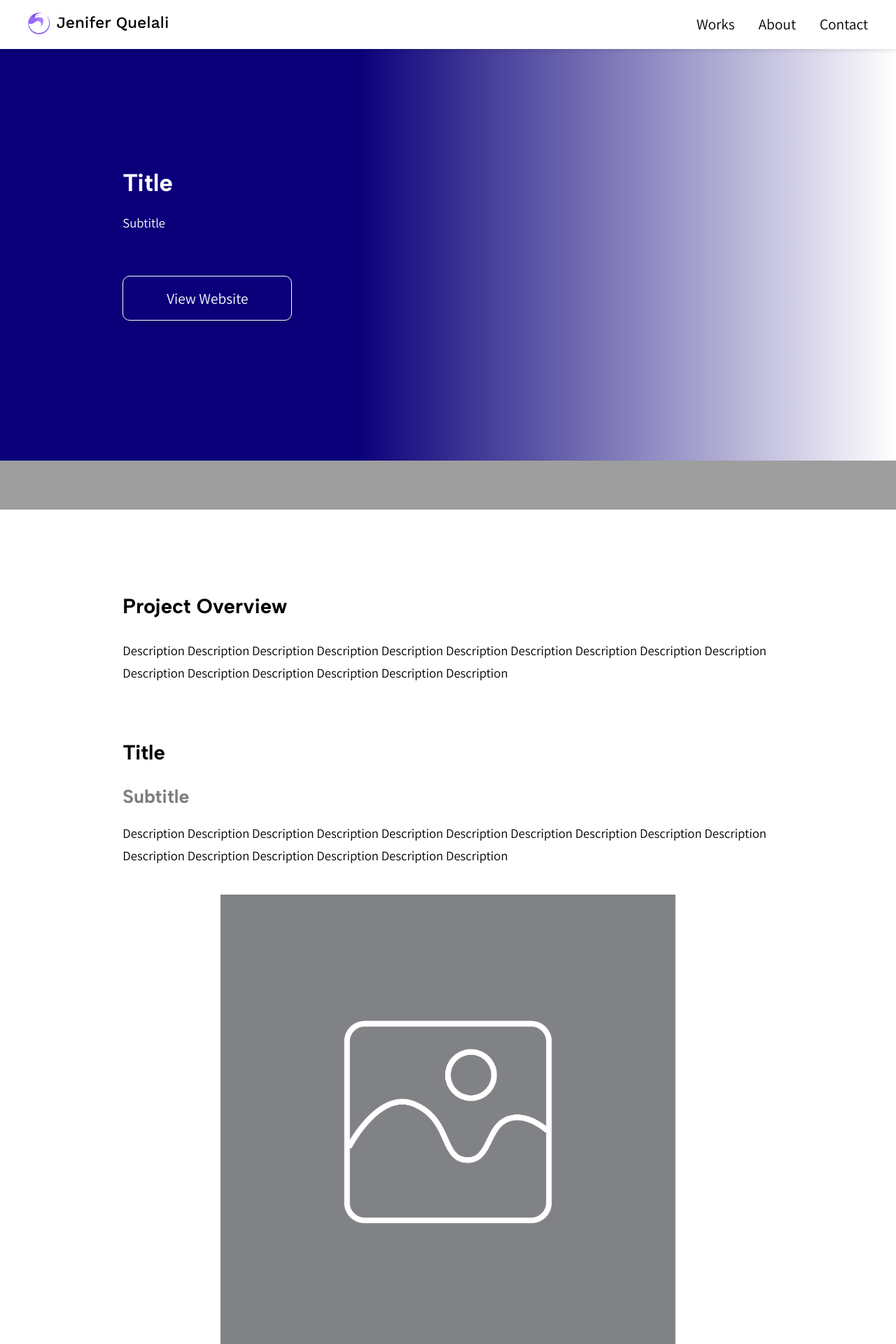
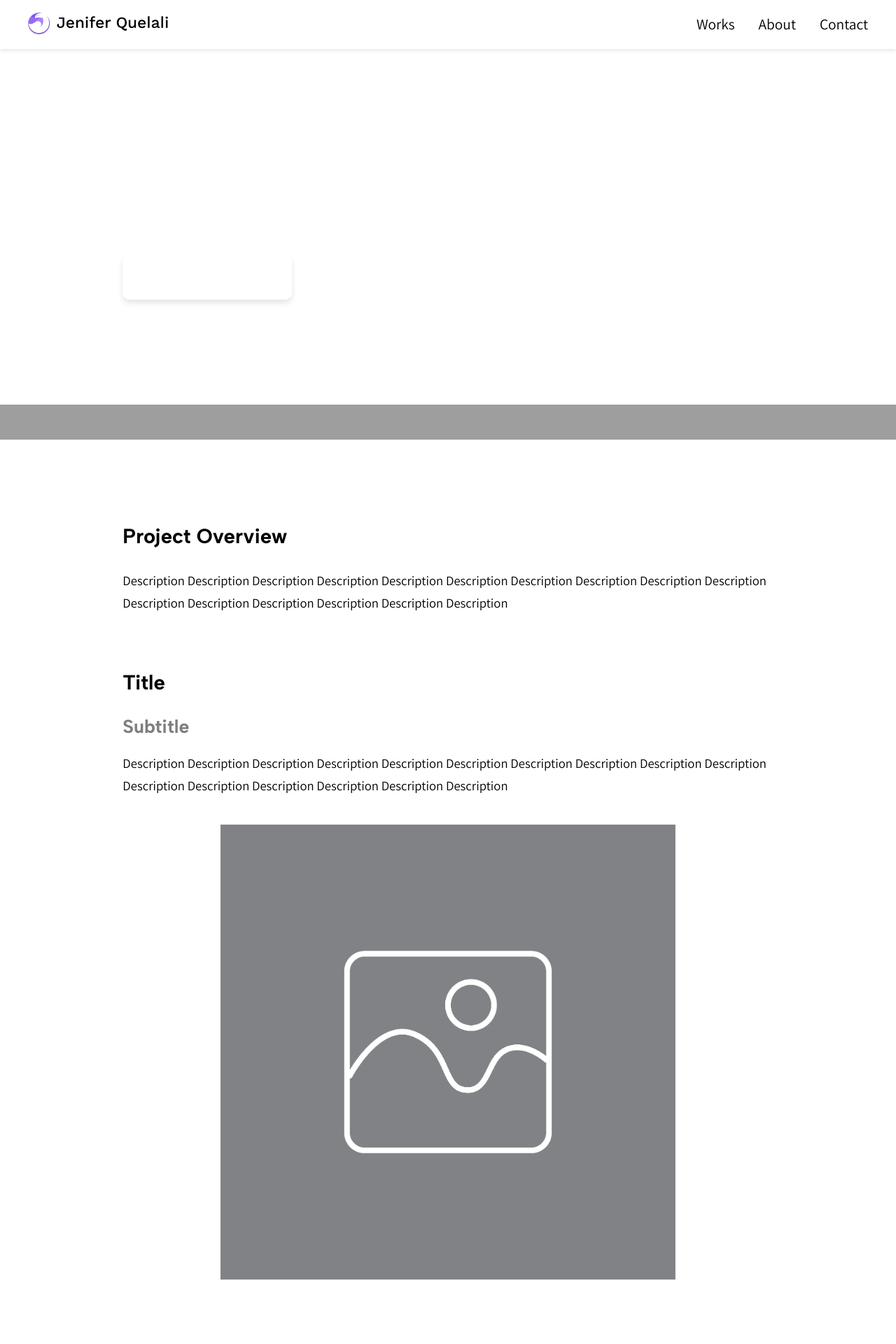
Before and after one commit to JeniferQ/QuelaliEvangelista_Jenifer_Portfolio, a PHP site: page /case-study.html in a window 1280 px wide. Shown: the top 1920 px of the page at 70% size. Run offline with PHP 8.4, Linux system fonts and the light colour scheme; some libraries are stand-ins or nearby versions; grey boxes are pictures that could not be loaded.

Commit message:
Fix case study hero
In this commit, the case study hero image became smaller and the background was removed from CSS.

```diff
--- a/sass/pages/_case-study.scss
+++ b/sass/pages/_case-study.scss
@@ -19,7 +19,6 @@
         position: absolute;
         width: 100%;
         height: 100%;
-        background: linear-gradient(180deg, #0b007a 25%, #ffffff00 100%);
     }
 
     .wave-divider {
@@ -27,12 +26,12 @@
         position: absolute;
         bottom: 0;
         width: 100%;
-        height: 70px;
+        height: 50px;
     }
 
     .button {
         border: 1px solid a.$white;
-        margin: 0 auto 300px auto;
+        margin: 0 auto 200px auto;
         text-align: center;
         color: a.$white;
     }
@@ -43,19 +42,15 @@
 
     @media (min-width: 768px) {
         h1 {
-            margin-top: 150px;
+            margin-top: 120px;
         }
 
         p {
             margin-bottom: 60px;
         }
 
-        .gradient {
-            background: linear-gradient(90deg, #0b007a 40%, #ffffff00 100%);
-        }
-
         .button {
-            margin-bottom: 250px;
+            margin-bottom: 180px;
         }
     }
 }
```
Also changed, not shown: css/main.css, 1 other file.
